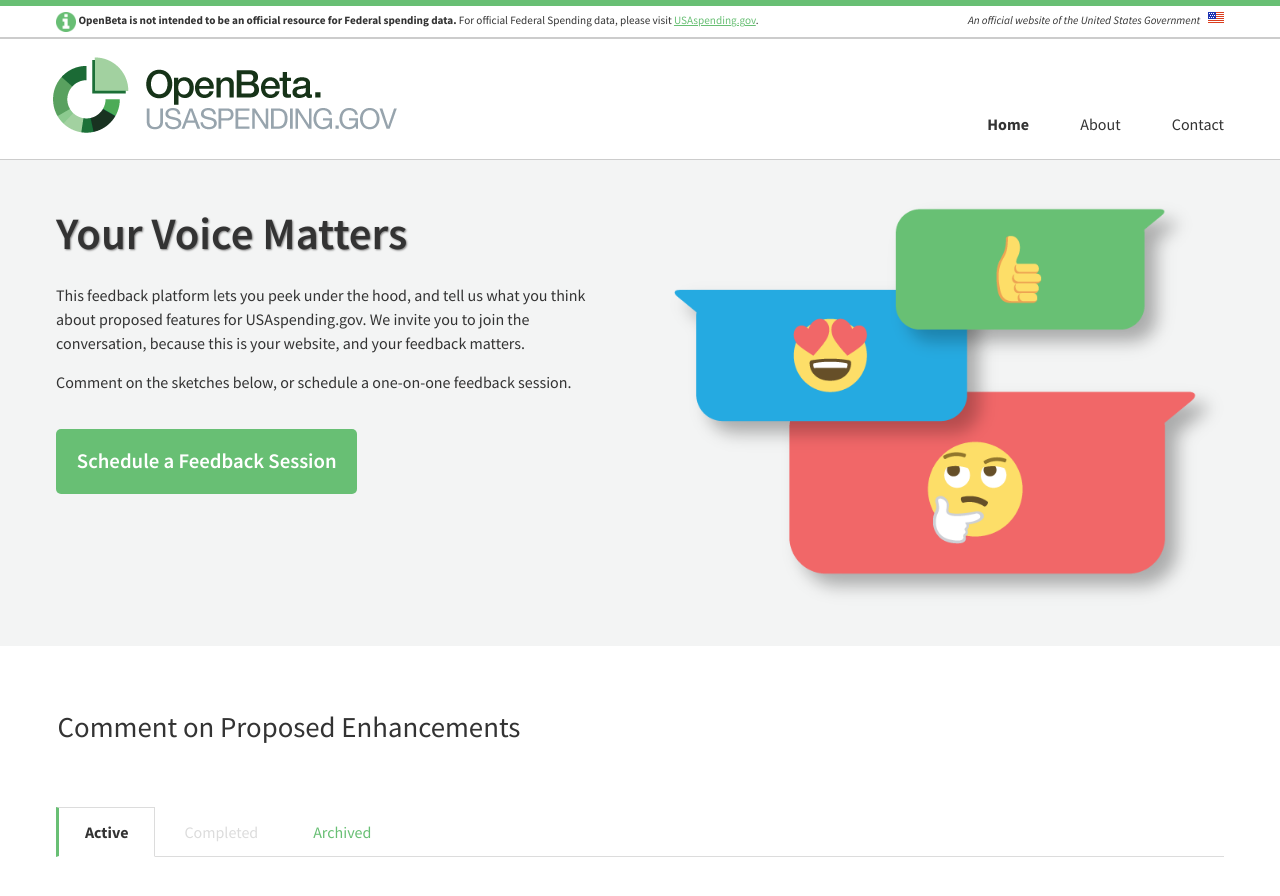
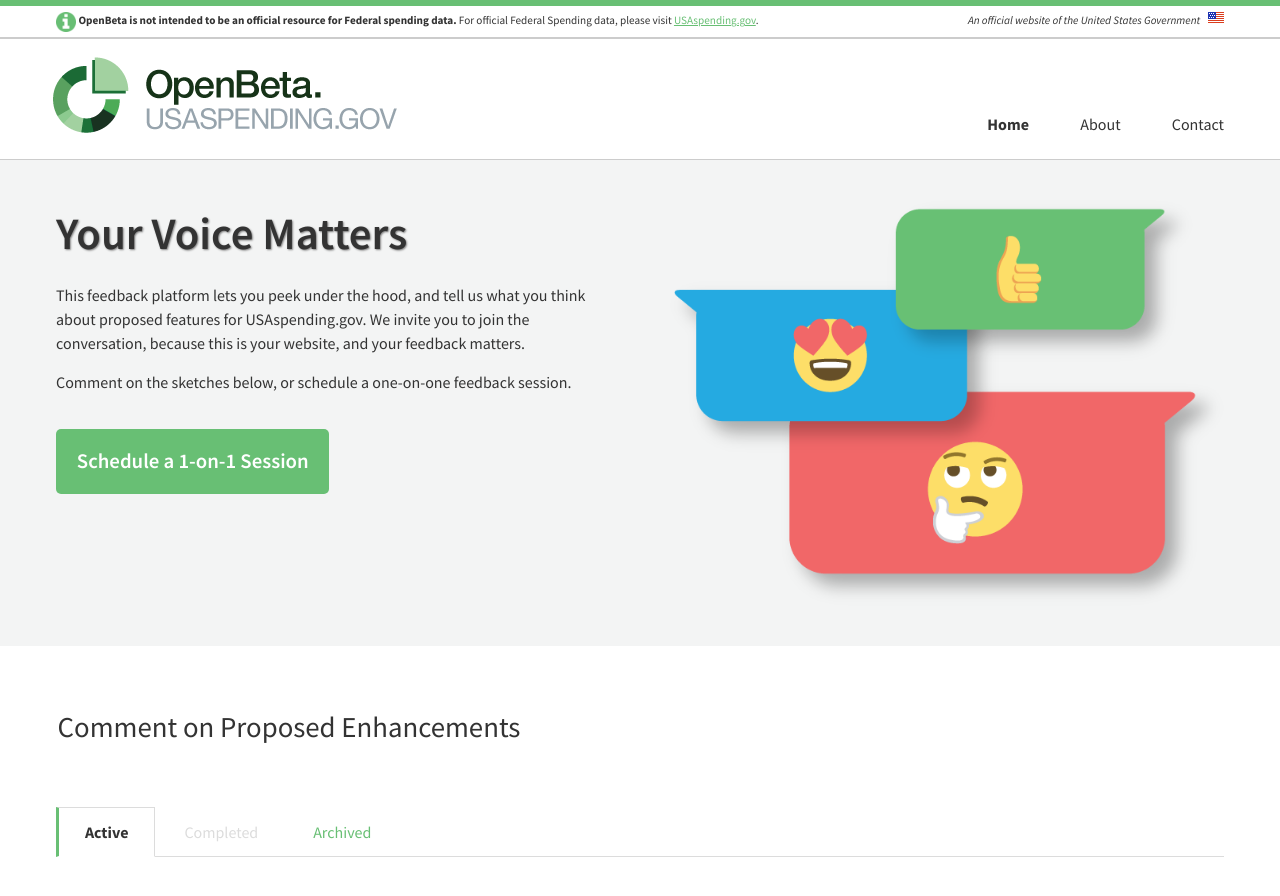
Before and after one commit to fedspendingtransparency/openbeta, a Jekyll site: the page built from index.html, in a window 1280 px wide and 900 px high. Shown: the top 896 px of the window. Built offline with Jekyll 4.4.1, drawn with Linux system fonts in a browser that asks for light colours; nearby versions of some CDN libraries; library files that are not in the unit come from our copies; comment, search, counter and statistics services are not loaded; some of the changed text lies outside the part shown.

Commit message:
Update text on feedback button

```diff
--- a/_data/home.yml
+++ b/_data/home.yml
@@ -4,7 +4,7 @@ banner_title: Your Voice Matters
 banner_label:
   - text: This feedback platform lets you peek under the hood, and tell us what you think about proposed features for USAspending.gov. We invite you to join the conversation, because this is your website, and your feedback matters.
   - text: Comment on the sketches below, or schedule a one-on-one feedback session.
-  - text: <a href="http://bit.ly/2bUh0rC" target="_blank" rel="noopener noreferrer" class="schedule-feedback-link">Schedule a Feedback Session</a>
+  - text: <a href="http://bit.ly/2bUh0rC" target="_blank" rel="noopener noreferrer" class="schedule-feedback-link">Schedule a 1-on-1 Session</a>
 
 active_tab:
   - category: Search
--- a/_includes/footer.html
+++ b/_includes/footer.html
@@ -20,7 +20,7 @@
         <img class="usa-transparent-logo" alt="{{ site.data.footer.open_beta_logo_alt_text }}" src="{{ site.baseurl }}{{ site.data.footer.open_beta_logo }}" >
       </div>
       <div class="usa-width-six usa-footer-feedback">
-        <a href="http://bit.ly/2bUh0rC" target="_blank" rel="noopener noreferrer" class="schedule-feedback-link">Schedule a Feedback Session</a>
+        <a href="http://bit.ly/2bUh0rC" target="_blank" rel="noopener noreferrer" class="schedule-feedback-link">Schedule a 1-on-1 Session</a>
       </div>
     </div>
 
```
